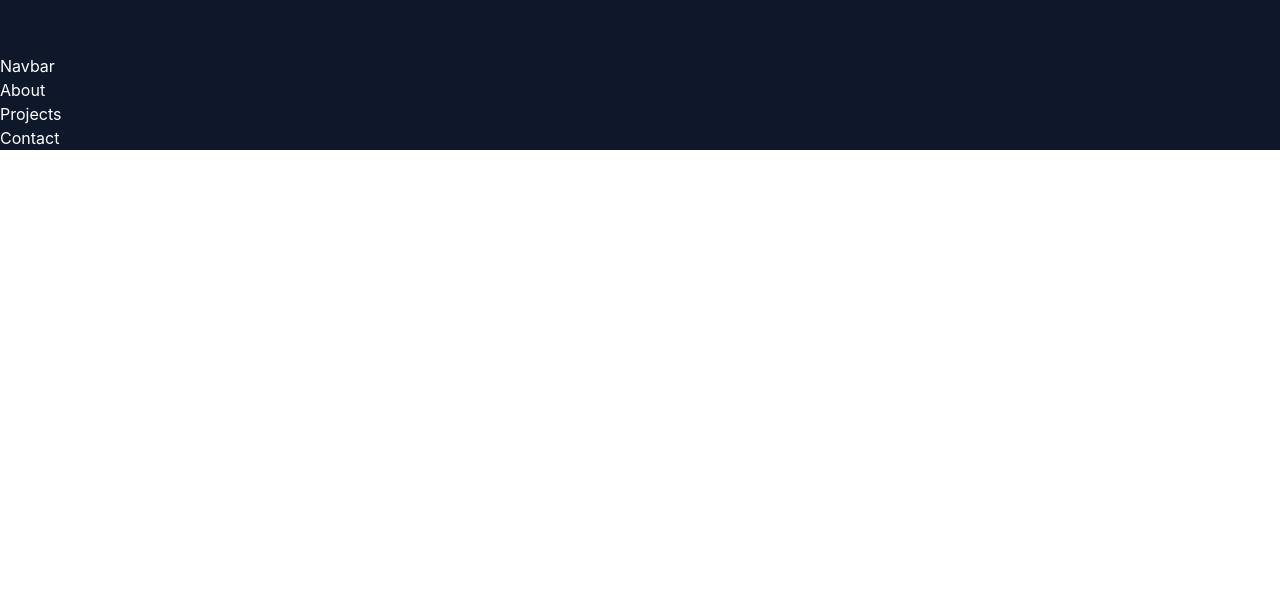
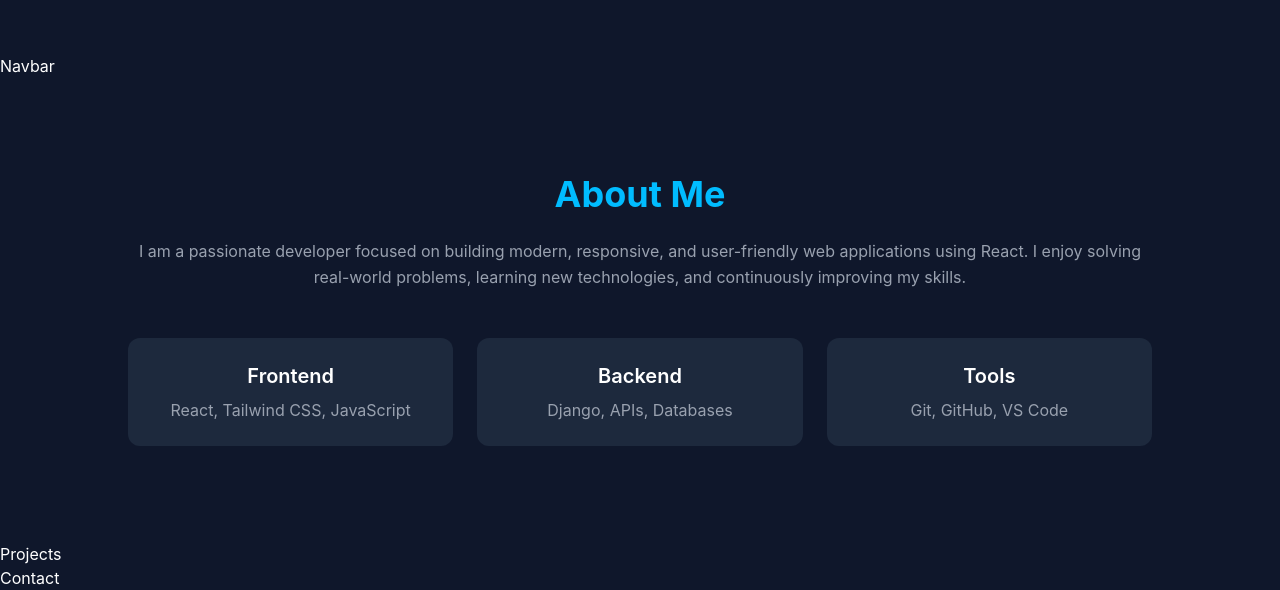
Before and after one commit to ALTUM-02/altum02.me-frontend, a React (Vite) app: page / in a window 1280 px wide. Shown: the part 770-1360 px from the top of the page. Before the commit the page ends 920 px from the top, so only its background shows below. Built offline with nearby package versions, Linux system fonts and the light colour scheme.

Commit message:
new change

```diff
--- a/src/section/About.tsx
+++ b/src/section/About.tsx
@@ -1,4 +1,82 @@
+import { motion } from "framer-motion";
+import { container, fadeUp } from "../data/animations";
+
 function About() {
-  return <h1>About</h1>;
+  return (
+    <motion.section
+      id="about"
+      className="py-24 px-6"
+      variants={container}
+      initial="hidden"
+      whileInView="show"
+      viewport={{ once: true }}
+    >
+      <div className="max-w-5xl mx-auto text-center">
+
+        {/* 🔹 Title */}
+        <motion.h2
+          className="text-3xl md:text-4xl font-bold text-sky-400 mb-6"
+          variants={fadeUp}
+        >
+          About Me
+        </motion.h2>
+
+        {/* 🔹 Description */}
+        <motion.p
+          className="text-gray-400 leading-relaxed mb-12"
+          variants={fadeUp}
+        >
+          I am a passionate developer focused on building modern,
+          responsive, and user-friendly web applications using React.
+          I enjoy solving real-world problems, learning new technologies,
+          and continuously improving my skills.
+        </motion.p>
+
+        {/* 🔹 Skills cards */}
+        <motion.div
+          className="grid md:grid-cols-3 gap-6"
+          variants={container}
+        >
+          {/* Card 1 */}
+          <motion.div
+            className="bg-slate-800 p-6 rounded-xl"
+            variants={fadeUp}
+            whileHover={{ scale: 1.05 }}
+          >
+            <h3 className="text-xl font-semibold mb-2">Frontend</h3>
+            <p className="text-gray-400">
+              React, Tailwind CSS, JavaScript
+            </p>
+          </motion.div>
+
+          {/* Card 2 */}
+          <motion.div
+            className="bg-slate-800 p-6 rounded-xl"
+            variants={fadeUp}
+            whileHover={{ scale: 1.05 }}
+          >
+            <h3 className="text-xl font-semibold mb-2">Backend</h3>
+            <p className="text-gray-400">
+              Django, APIs, Databases
+            </p>
+          </motion.div>
+
+          {/* Card 3 */}
+          <motion.div
+            className="bg-slate-800 p-6 rounded-xl"
+            variants={fadeUp}
+            whileHover={{ scale: 1.05 }}
+          >
+            <h3 className="text-xl font-semibold mb-2">Tools</h3>
+            <p className="text-gray-400">
+              Git, GitHub, VS Code
+            </p>
+          </motion.div>
+        </motion.div>
+
+      </div>
+    </motion.section>
+  );
 }
+
 export default About;
```
